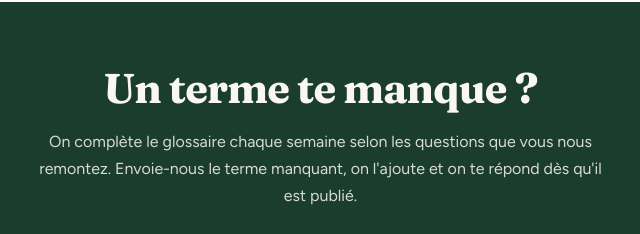
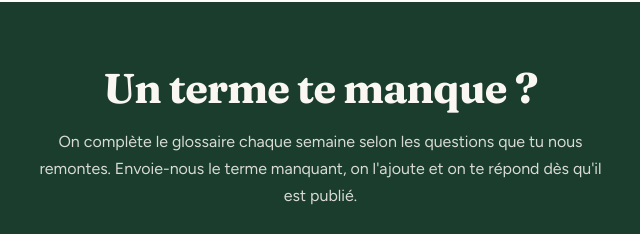
Before and after one commit to STACK-2026/econono, an Astro site in the folder site/: page /glossaire in a window 1280 px wide. Shown: the part 3074-3308 px from the top of the page, 312-952 px from the left. Built offline with nearby package versions, Linux system fonts and the light colour scheme; Astro itself is replaced by a stand-in of ours.

Commit message:
fix(audit) · derniere voix vouvoyante restante (glossaire CTA)

```diff
--- a/site/src/pages/glossaire/index.astro
+++ b/site/src/pages/glossaire/index.astro
@@ -153,7 +153,7 @@ const definedTermSet = {
     <div class="max-w-3xl mx-auto text-center">
       <h2 class="mb-4" style="color: #faf7f2; font-family: var(--font-display); font-weight: 700;">Un terme te manque ?</h2>
       <p class="mb-7 max-w-xl mx-auto" style="color: rgba(250, 247, 242, 0.85);">
-        On complète le glossaire chaque semaine selon les questions que vous nous remontez. Envoie-nous le terme manquant, on l'ajoute et on te répond dès qu'il est publié.
+        On complète le glossaire chaque semaine selon les questions que tu nous remontes. Envoie-nous le terme manquant, on l'ajoute et on te répond dès qu'il est publié.
       </p>
       <a
         href={`mailto:${siteConfig.legal.email}?subject=Glossaire %3A terme manquant`}
```
